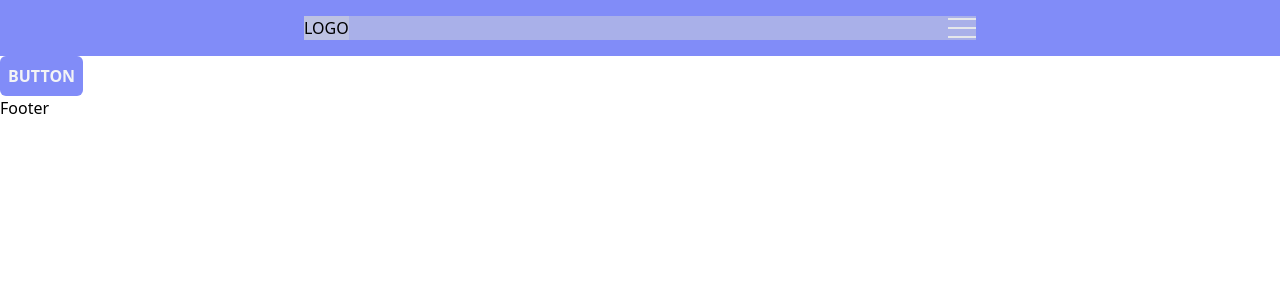
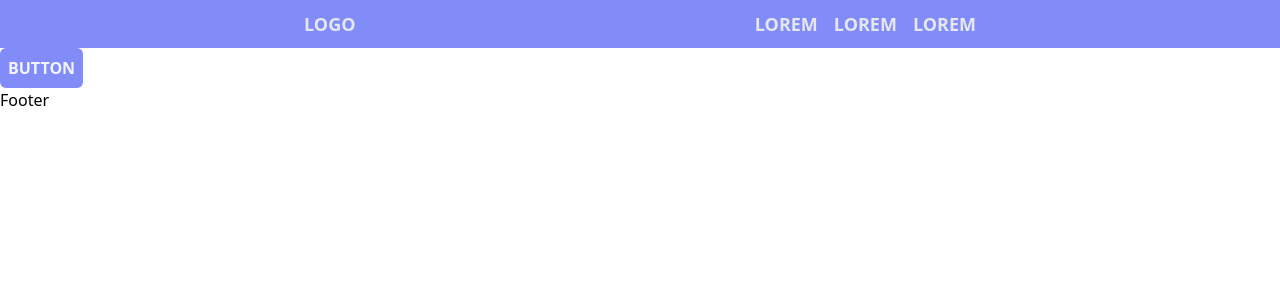
Before and after one commit to FajarMaftuhFadli/Apotheca, a Next.js app: page / in a window 1280 px wide. Shown: the top 300 px of the page. Built offline with nearby package versions, Linux system fonts and the light colour scheme.

Commit message:
feat(Hamburger): add classname support

```diff
--- a/components/Hamburger/Hamburger.tsx
+++ b/components/Hamburger/Hamburger.tsx
@@ -1,10 +1,14 @@
 export interface Props {
   backgroundColor?: "bg-gray-200" | "bg-indigo-400";
+  className?: string;
 }
 
-export default function Hamburger({ backgroundColor = "bg-gray-200" }: Props) {
+export default function Hamburger({
+  backgroundColor = "bg-gray-200",
+  className,
+}: Props) {
   return (
-    <button className="flex h-5 flex-col justify-between">
+    <button className={`flex h-5 flex-col justify-between ${className}`}>
       {[...Array(3)].map(() => (
         <div className={`h-[0.15rem] w-7 ${backgroundColor}`}></div>
       ))}
--- a/components/Header/Header.tsx
+++ b/components/Header/Header.tsx
@@ -6,14 +6,14 @@ export interface Props {
 
 export default function Header({ backgroundColor = "bg-primary" }: Props) {
   return (
-    <header className={`p-4 ${backgroundColor}`}>
-      <nav className="mx-auto flex h-6 max-w-2xl items-center justify-between bg-gray-300/50">
-        <h3 className="bg-gray-300/50">LOGO</h3>
-        <Hamburger />
-        <ul className="hidden space-x-4">
-          <li className="bg-gray-300/50">LOREM</li>
-          <li className="bg-gray-300/50">LOREM</li>
-          <li className="bg-gray-300/50">LOREM</li>
+    <header className={`px-4 py-2 ${backgroundColor}`}>
+      <nav className="mx-auto flex h-8 max-w-2xl items-center justify-between text-lg font-semibold text-gray-200">
+        <h3 className="">LOGO</h3>
+        <Hamburger className="sm:hidden" />
+        <ul className="hidden space-x-4 sm:flex">
+          <li className="">LOREM</li>
+          <li className="">LOREM</li>
+          <li className="">LOREM</li>
         </ul>
       </nav>
     </header>
```
